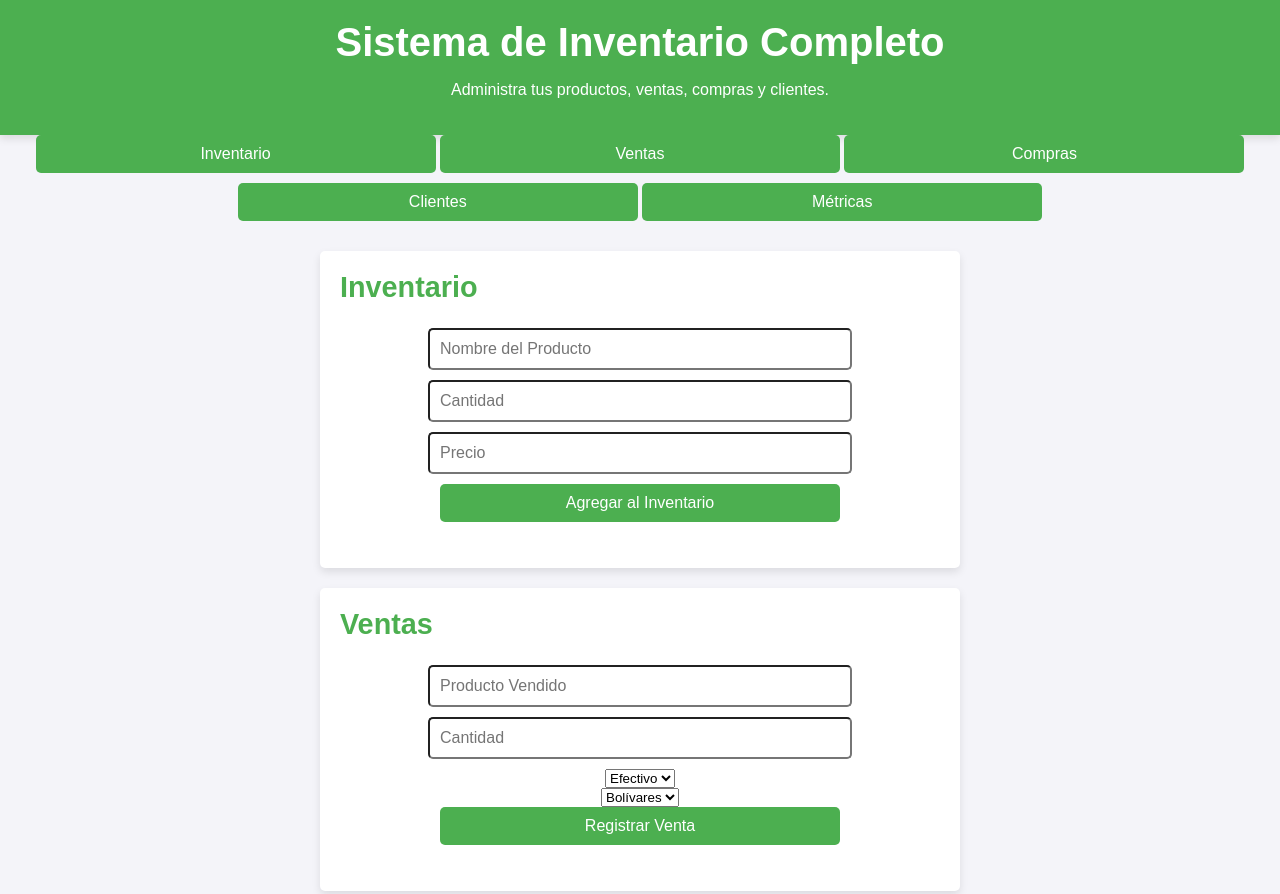
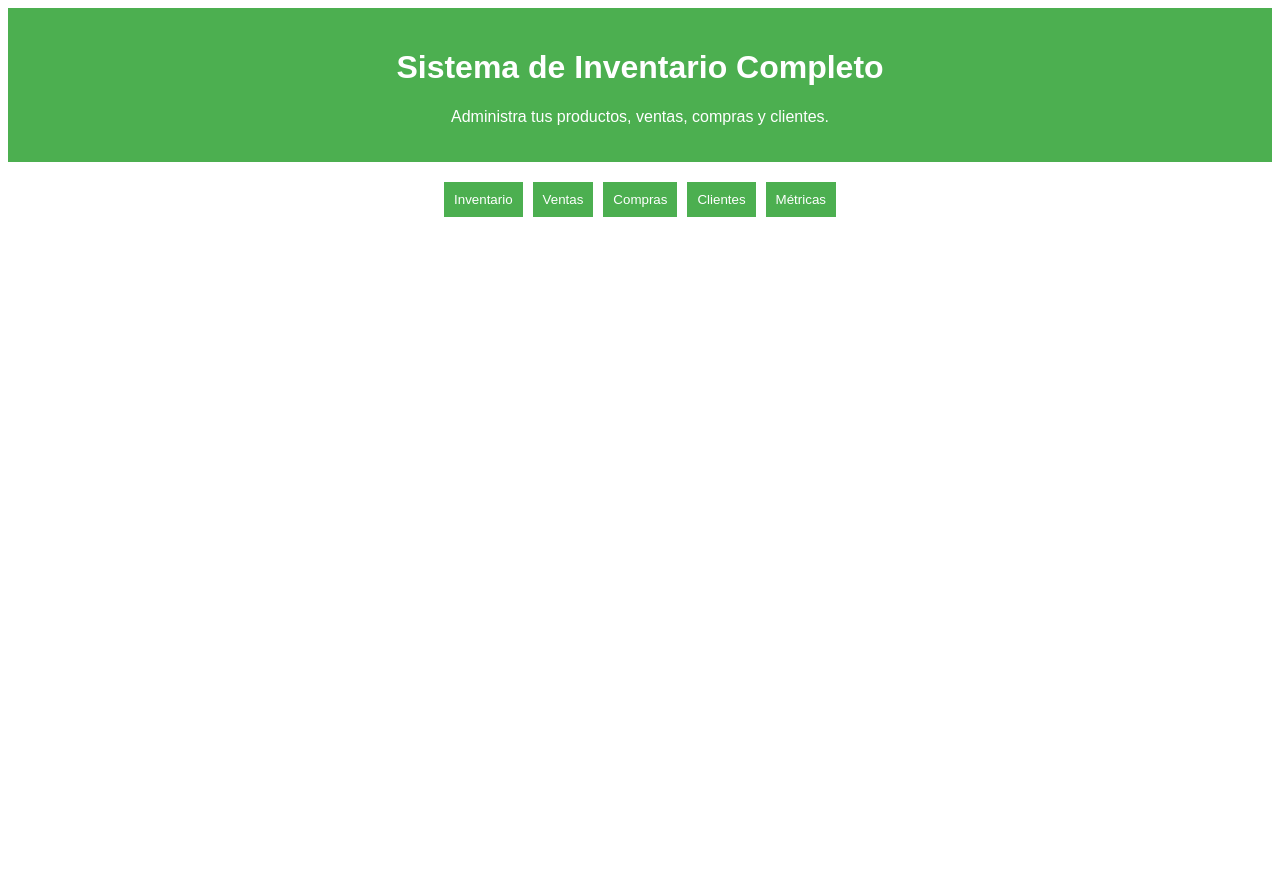
Before and after one commit to gadolfom/Mein-Inv.sis, a plain HTML site: page index.html in a window 1280 px wide. Shown: the top 894 px of the page. After the commit the page ends 800 px from the top, so only its background shows below. Drawn offline with Linux system fonts and the light colour scheme.

Commit message:
Update style.css

```diff
--- a/style.css
+++ b/style.css
@@ -1,10 +1,6 @@
 /* Estilos generales */
 body {
     font-family: Arial, sans-serif;
-    margin: 0;
-    padding: 0;
-    background-color: #f4f4f9;
-    color: #333;
     text-align: center;
 }
 
@@ -12,91 +8,31 @@ header {
     background-color: #4CAF50;
     color: white;
     padding: 20px;
-    box-shadow: 0 4px 8px rgba(0, 0, 0, 0.1);
 }
 
-header h1 {
-    font-size: 2.5em;
-    margin: 0;
+nav {
+    display: flex;
+    justify-content: center;
+    margin: 20px;
 }
 
-section {
-    margin: 20px auto;
-    padding: 20px;
-    max-width: 600px;
-    border-radius: 5px;
-    background-color: #fff;
-    box-shadow: 0 4px 8px rgba(0, 0, 0, 0.1);
-    text-align: left;
+nav button {
+    background-color: #4CAF50;
+    color: white;
+    padding: 10px;
+    border: none;
+    margin: 0 5px;
+    cursor: pointer;
 }
 
-h2 {
-    color: #4CAF50;
-    font-size: 1.8em;
-    margin-top: 0;
+.section {
+    display: none;
 }
 
-form, #inventory-summary {
-    display: flex;
-    flex-direction: column;
-    align-items: center;
+.section.active {
+    display: block;
 }
 
-input, button {
-    margin-bottom: 10px;
-    padding: 10px;
-    width: 100%;
-    max-width: 400px;
-    font-size: 16px;
-    border-radius: 5px;
+.hidden {
+    display: none;
 }
-
-button {
-    background-color: #4CAF50;
-    color: white;
-    border: none;
-    cursor: pointer;
-    transition: background-color 0.3s;
-}
-
-button:hover {
-    background-color: #388e3c;
-}
-
-#product-list {
-    list-style: none;
-    padding: 0;
-}
-
-.product-item {
-    padding: 10px;
-    border-bottom: 1px solid #ddd;
-    display: flex;
-    justify-content: space-between;
-    align-items: center;
-}
-
-.delete-btn, .edit-btn {
-    background-color: #e74c3c;
-    color: white;
-    padding: 5px 10px;
-    border: none;
-    border-radius: 5px;
-    cursor: pointer;
-    font-size: 0.9em;
-    transition: background-color 0.3s;
-}
-
-.delete-btn:hover, .edit-btn:hover {
-    background-color: #c0392b;
-}
-
-#search-bar {
-    margin-bottom: 20px;
-    padding: 10px;
-    width: 100%;
-    max-width: 400px;
-    font-size: 16px;
-    border: 1px solid #ddd;
-    border-radius: 5px;
-}
```
